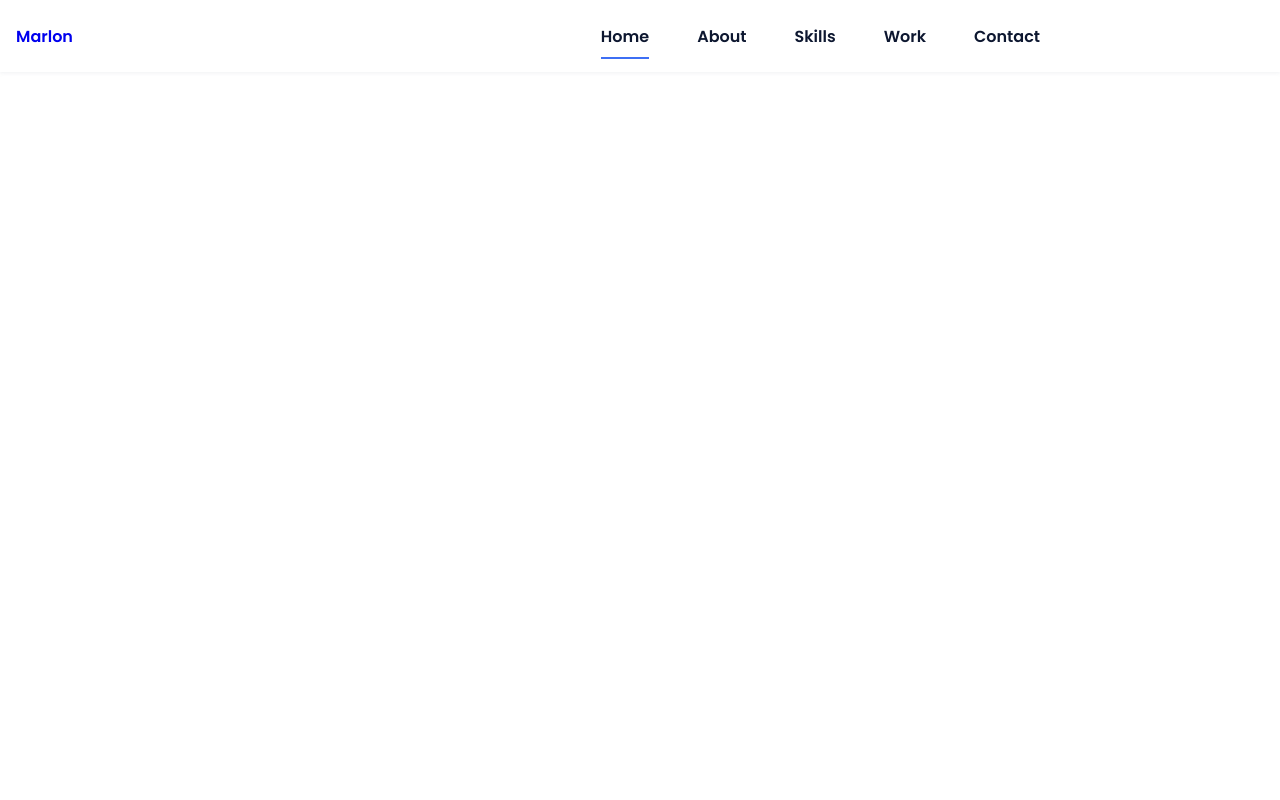
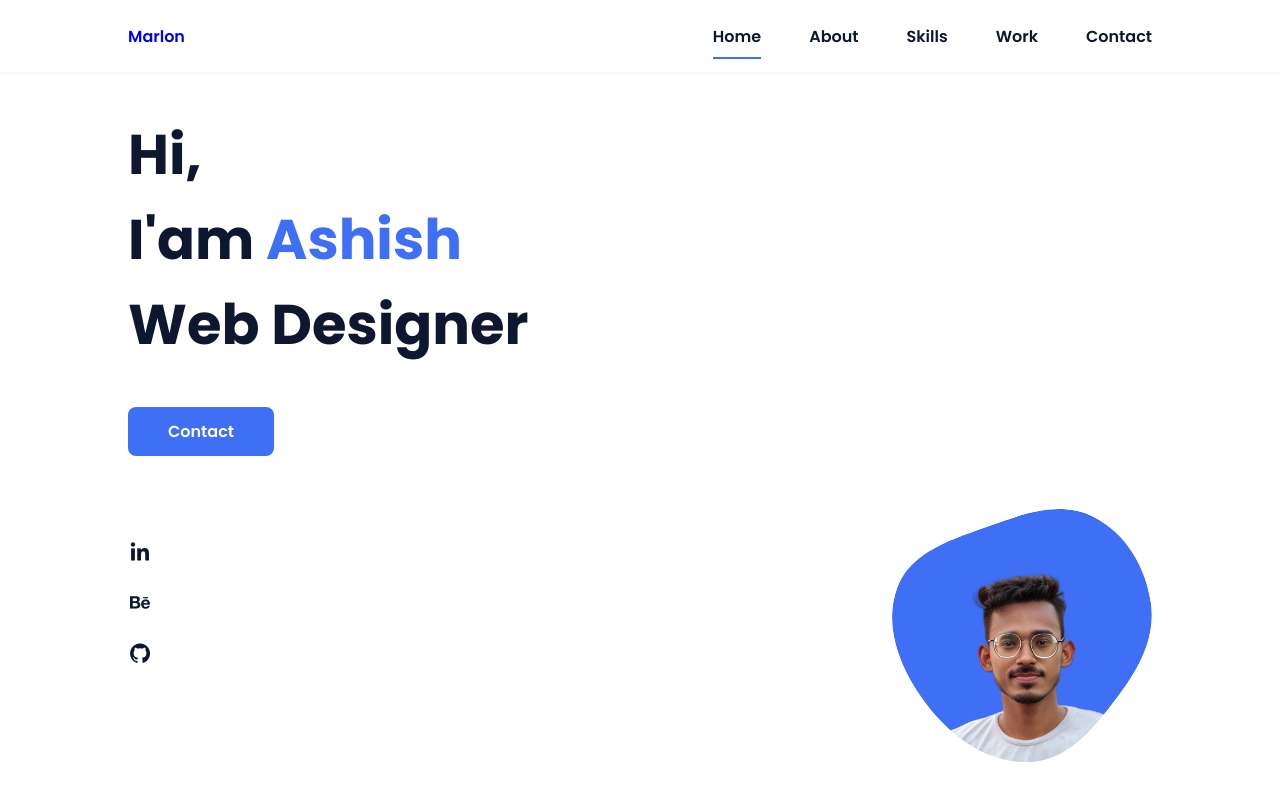
Before and after one commit to AyushSharma113/simple-animate-portofolio, a plain HTML site: page index.html in a window 1280 px wide. Drawn offline with nearby package versions, Linux system fonts and the light colour scheme.

Commit message:
adding home section
adding home section and styled it

```diff
--- a/index.html
+++ b/index.html
@@ -44,6 +44,48 @@
       </nav>
     </header>
     <!-- END OF HEADER  -->
+
+    <!-- HOME SECTION  -->
+    <!--===== HOME =====-->
+    <section class="home bd-grid" id="home">
+      <div class="home__data">
+        <h1 class="home__title">
+          Hi,<br />I'am <span class="home__title-color">Ashish</span><br />
+          Web Designer
+        </h1>
+
+        <a href="#" class="button">Contact</a>
+      </div>
+
+      <div class="home__social">
+        <a href="" class="home__social-icon"><i class="bx bxl-linkedin"></i></a>
+        <a href="" class="home__social-icon"><i class="bx bxl-behance"></i></a>
+        <a href="" class="home__social-icon"><i class="bx bxl-github"></i></a>
+      </div>
+
+      <div class="home__img">
+        <svg
+          class="home__blob"
+          viewBox="0 0 479 467"
+          xmlns="http://www.w3.org/2000/svg"
+          xmlns:xlink="http://www.w3.org/1999/xlink"
+        >
+          <mask id="mask0" mask-type="alpha">
+            <path
+              d="M9.19024 145.964C34.0253 76.5814 114.865 54.7299 184.111 29.4823C245.804 6.98884 311.86 -14.9503 370.735 14.143C431.207 44.026 467.948 107.508 477.191 174.311C485.897 237.229 454.931 294.377 416.506 344.954C373.74 401.245 326.068 462.801 255.442 466.189C179.416 469.835 111.552 422.137 65.1576 361.805C17.4835 299.81 -17.1617 219.583 9.19024 145.964Z"
+            />
+          </mask>
+          <g mask="url(#mask0)">
+            <path
+              d="M9.19024 145.964C34.0253 76.5814 114.865 54.7299 184.111 29.4823C245.804 6.98884 311.86 -14.9503 370.735 14.143C431.207 44.026 467.948 107.508 477.191 174.311C485.897 237.229 454.931 294.377 416.506 344.954C373.74 401.245 326.068 462.801 255.442 466.189C179.416 469.835 111.552 422.137 65.1576 361.805C17.4835 299.81 -17.1617 219.583 9.19024 145.964Z"
+            />
+            <image class="home__blob-img" x="80" y="100" href="image1.png" />
+          </g>
+        </svg>
+      </div>
+    </section>
+    <!-- END OF HOME SECTION  -->
+
     <script src="script.js"></script>
   </body>
 </html>
--- a/style.css
+++ b/style.css
@@ -86,7 +86,7 @@ a {
 .bd-grid {
     max-width: 1024px;
     /* background: red; */
-    /* display: grid; */
+    display: grid;
     margin-left: var(--mb-2);
     margin-right: var(--mb-2);
 }
@@ -178,6 +178,78 @@ a {
     }
   }
 
+  @media screen and (min-width: 992px){
+    .bd-grid {
+      margin-left: auto;
+      margin-right: auto;
+    }
+
+
+  }
 
 
 /* ================== END OF NAVBAR STYLING ================== */
+
+
+/* ================== HOME STYLING ================== */
+.home {
+  position: relative;
+  row-gap: 5rem;
+  padding: 4rem 0 5rem;
+}
+
+.home__data {
+  align-self: center;
+}
+.home__title {
+  font-size: var(--big-font-size);
+  margin-bottom: var(--mb-5);
+}
+.home__title-color {
+  color: var(--first-color);
+}
+.home__social {
+  display: flex;
+  flex-direction: column;
+}
+
+
+.home__social-icon {
+  width: max-content;
+  margin-bottom: var(--mb-2);
+  font-size: 1.5rem;
+  color: var(--second-color);
+}
+.home__social-icon:hover {
+  color: var(--first-color);
+}
+
+
+.home__img {
+  position: absolute;
+  right: 0;
+  bottom: 0;
+  width: 260px;
+}
+.home__blob {
+  fill: var(--first-color);
+}
+.home__blob-img {
+  width: 380px;
+}
+
+.button {
+  display: inline-block;
+  background-color: var(--first-color);
+  color: #fff;
+  padding: 0.75rem 2.5rem;
+  font-weight: var(--font-semi);
+  border-radius: 0.5rem;
+  transition: 0.3s;
+}
+.button:hover {
+  box-shadow: 0px 10px 36px rgba(0, 0, 0, 0.15);
+}
+
+
+/* ================== END OF HOME STYLING ================== */
```
Also changed, not shown: image.png (added), image1.png (added).
